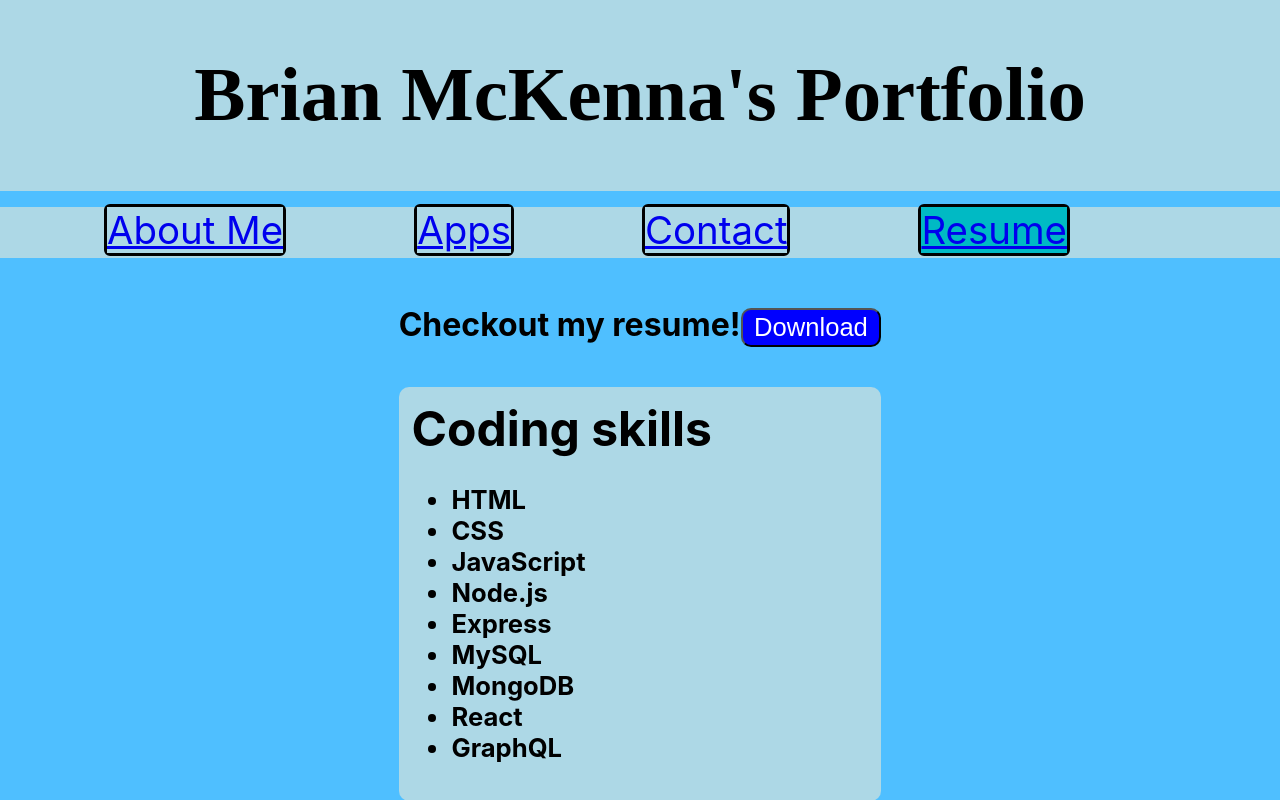
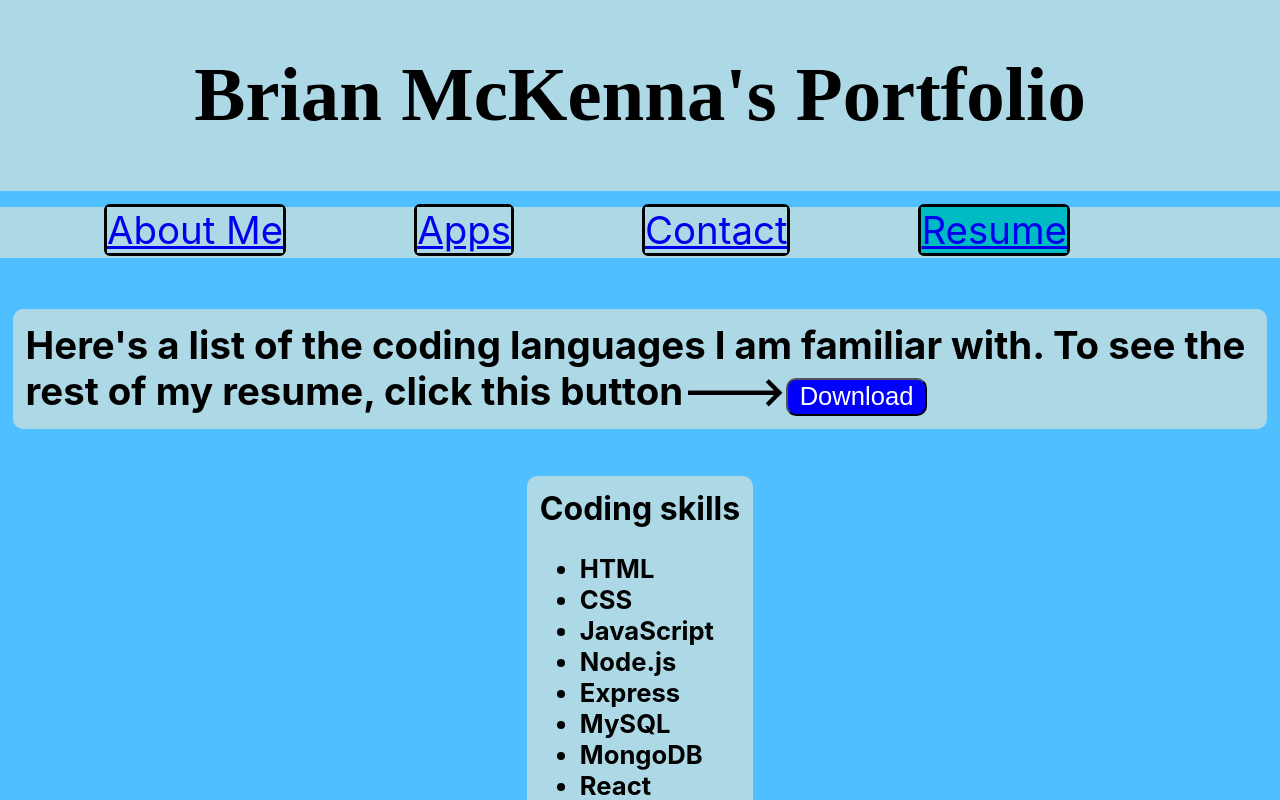
Before and after one commit to brianmckennaman/brian-mckenna-react-portfolio, a React (Create React App) app: page /resume in a window 1280 px wide. Shown: the top 800 px of the page. Built offline with nearby package versions, Linux system fonts and the light colour scheme.

Commit message:
updated resume page and left commented out code for alternate design choices

```diff
--- a/package.json
+++ b/package.json
@@ -7,8 +7,10 @@
     "@testing-library/jest-dom": "^5.16.5",
     "@testing-library/react": "^11.1.0",
     "@testing-library/user-event": "^13.5.0",
+    "boostrap": "^2.0.0",
     "gh-pages": "^4.0.0",
     "react": "^16.13.1",
+    "react-bootstrap": "^2.7.0",
     "react-dom": "^16.13.1",
     "react-router-dom": "^6.4.3",
     "react-scripts": "4.0.2",
--- a/src/pages/resume.js
+++ b/src/pages/resume.js
@@ -3,20 +3,80 @@ import resumePdf from '../assets/resume.pdf'
 
 function Resume() {
     var styles = {
-        body: { display: "flex", flexWrap: "wrap", justifyContent: "center" },
+        body: { display: "flex", flexWrap: "wrap", justifyContent: "center", marginLeft: "1vw", marginRight: "1vw" },
+        description: { background: "lightBlue", borderRadius: "10px", padding: "1vw", fontSize: "3vw" },
         downloadButton: { background: "blue", color: "white", height: "3vw", width: "11vw", fontSize: "2vw", borderRadius: "10px", cursor: "pointer" },
         skillHeader: { fontSize: "5vw", justifyContent: "center"},
         listContainer: { background: "lightBlue", borderRadius: "10px", padding: "1vw" },
         skillList: { fontSize: "2vw" }
+        // Styling for alternate page design
+        // sectionHeader: { fontSize: "4vw", background: "lightBlue", padding: "1vw", borderRadius: "5px"},
+        // sectionContent: { fontSize: "3vw" },
+        // sectionList: { fontSize: "2vw"},
+        // hidden: {display: "none"}
     }
 
     return (
         <div style={styles.body}>
-            <h1>Checkout my resume!
+            <h1 style={styles.description}>Here's a list of the coding languages I am familiar with. To see the rest of my resume, click this button--->
                 <a href={resumePdf} download={resumePdf}>
                     <button style={styles.downloadButton}>Download</button>
                 </a>
-                <h2 style={styles.listContainer}>Coding skills
+                </h1>
+
+                {/* Styling for alternate design with show/hide button for resume summary */}
+                {/* <h2 style={styles.sectionHeader
+                }>Education <button id='displayButton'>Show/Hide</button>
+                <div style={styles.hidden}>
+                    <p style={styles.sectionContent}>Mount St. Mary's University</p>
+                    <ul style={styles.sectionList}>
+                        <li>Bachelor's Degree in Communications</li>
+                        <li>Class of 2017</li>
+                    </ul>
+                </div>
+                </h2>
+
+                <h2 style={styles.sectionHeader
+                }>Work Experience <button>Show/Hide</button>
+                    <p>Paraprofessional, Madison Public Schools</p>
+                    <ul>
+                        <li>Madison, CT</li>
+                        <li>2021-Present</li>
+                    </ul>
+                    <p>Live in teacher/Counselor, The Grove School</p>
+                    <ul>
+                        <li>Madison, CT</li>
+                        <li>2021</li>
+                    </ul>
+                    <p>English Teacher, Education First</p>
+                    <ul>
+                        <li>Qingdao, PRC</li>
+                        <li>2018-2020</li>
+                    </ul>
+                </h2>
+
+                <h2 style={styles.sectionHeader}>Skills <button>Show/Hide</button>
+                    <p>Microsoft Office Suite</p>
+                    <ul>
+                        <li>Microsoft Word</li>
+                        <li>Microsoft Excel</li>
+                        <li>Microsoft Powerpoint</li>
+                        <li>Microsoft Outlook</li>
+                    </ul>
+                    <p>Coding</p>
+                    <ul>
+                        <li>HTML</li>
+                        <li>CSS</li>
+                        <li>JavaScript</li>
+                        <li>Node.js</li>
+                        <li>Express</li>
+                        <li>MySQL</li>
+                        <li>MongoDB</li>
+                        <li>GraphQL</li>
+                        <li>React</li>
+                    </ul>
+                </h2> */}
+                <h1 style={styles.listContainer}>Coding skills
                     <ul style={styles.skillList}>
                         <li>HTML</li>
                         <li>CSS</li>
@@ -28,10 +88,38 @@ function Resume() {
                         <li>React</li>
                         <li>GraphQL</li>
                     </ul>
-                </h2>
-            </h1>
+                </h1>
+
         </div>
     )
 }
+// function for show/hide button
+// function displayHide (event) {
+
+// }
+// document.getElementById("displayButton").addEventListener("click", displayHide )
 
 export default Resume
+
+// Styling for alternate react bootstrap page design
+{/* <div style={styles.body}>
+             <h1>Checkout my resume!
+                <a href={resumePdf} download={resumePdf}>
+                     <button style={styles.downloadButton}>Download</button>
+                </a>
+        <Accordion>
+            <Accordion.Item eventKey="0" flush>
+                <Accordion.Header>Education</Accordion.Header>
+                <Accordion.Body>
+                    Bachelor's in Communications from Mount St. Mary's University, Class of 2017
+                </Accordion.Body>
+            </Accordion.Item>
+            <Accordion.Item eventKey="1">
+                <Accordion.Header>Employment Experience</Accordion.Header>
+                <Accordion.Body>
+
+                </Accordion.Body>
+            </Accordion.Item>
+        </Accordion>
+        </h1>
+</div> */}
```
Also changed, not shown: 13 other files (tests, documents, lock files or other folders).
